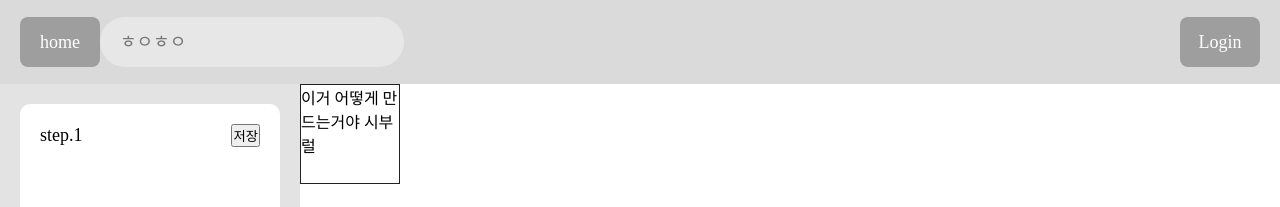
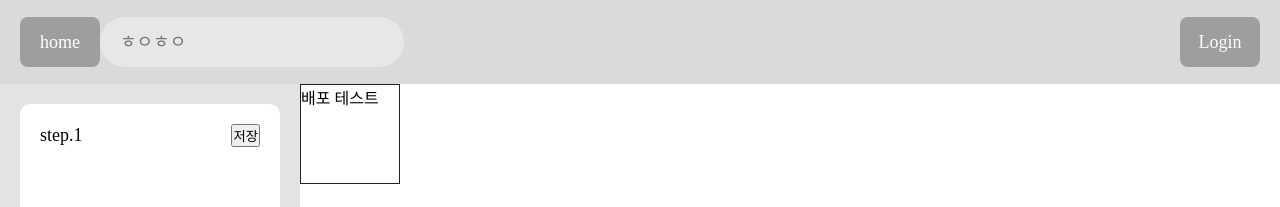
Before and after one commit to hanghae-flowing/front-end, a React (Create React App) app: page /toast in a window 1280 px wide. Shown: the top 207 px of the page. Built offline with nearby package versions, Linux system fonts and the light colour scheme.

Commit message:
[test] deploy test

```diff
--- a/src/pages/workSpace/MindSpace.jsx
+++ b/src/pages/workSpace/MindSpace.jsx
@@ -9,7 +9,7 @@ const MindSpace = () => {
     <SpaceWrap>
       <ContentBox>
         <RectangleBox width="100px" height="100px">
-          <p>이거 어떻게 만드는거야 시부럴</p>
+          <p>배포 테스트</p>
         </RectangleBox>
       </ContentBox>
       <ToolBox>
```
